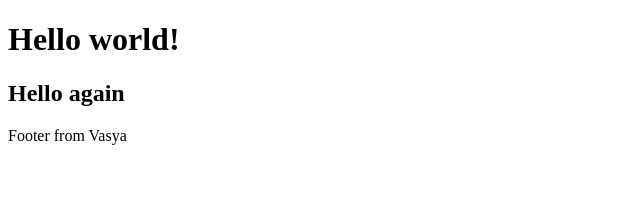
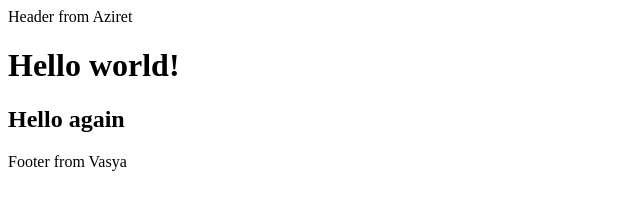
Before and after one commit to steveprog97/my-site, a plain HTML site: page index.html in a window 1280 px wide. Shown: the whole page, without its empty margins (0-640 px from the left). Drawn offline with Linux system fonts and the light colour scheme.

Commit message:
add header

```diff
--- a/index.html
+++ b/index.html
@@ -7,6 +7,9 @@
     <title>Document</title>
   </head>
   <body>
+    <header>
+      Header from Aziret
+    </header>
     <h1>Hello world!</h1>
     <h2>Hello again</h2>
     <footer>Footer from Vasya</footer>
```
